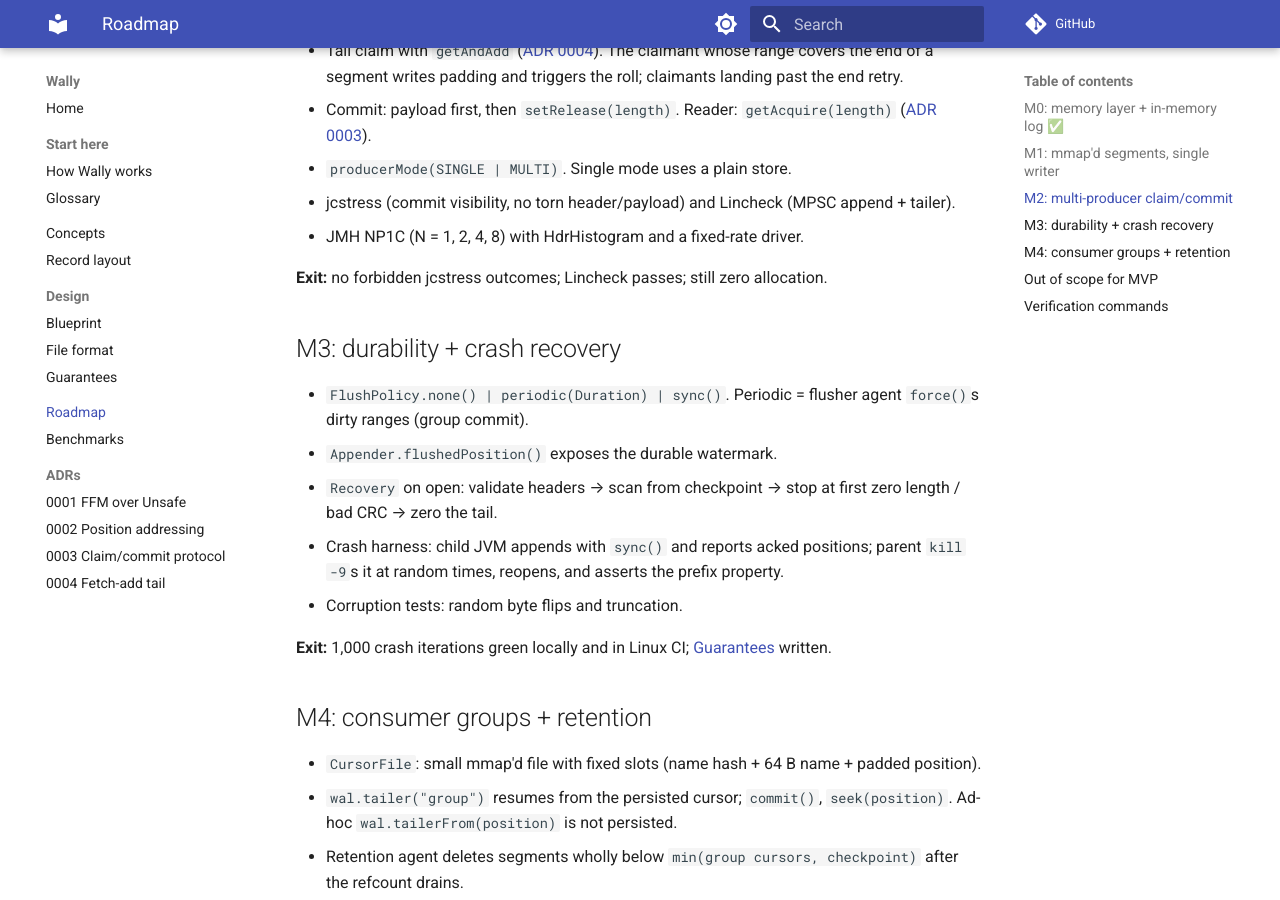
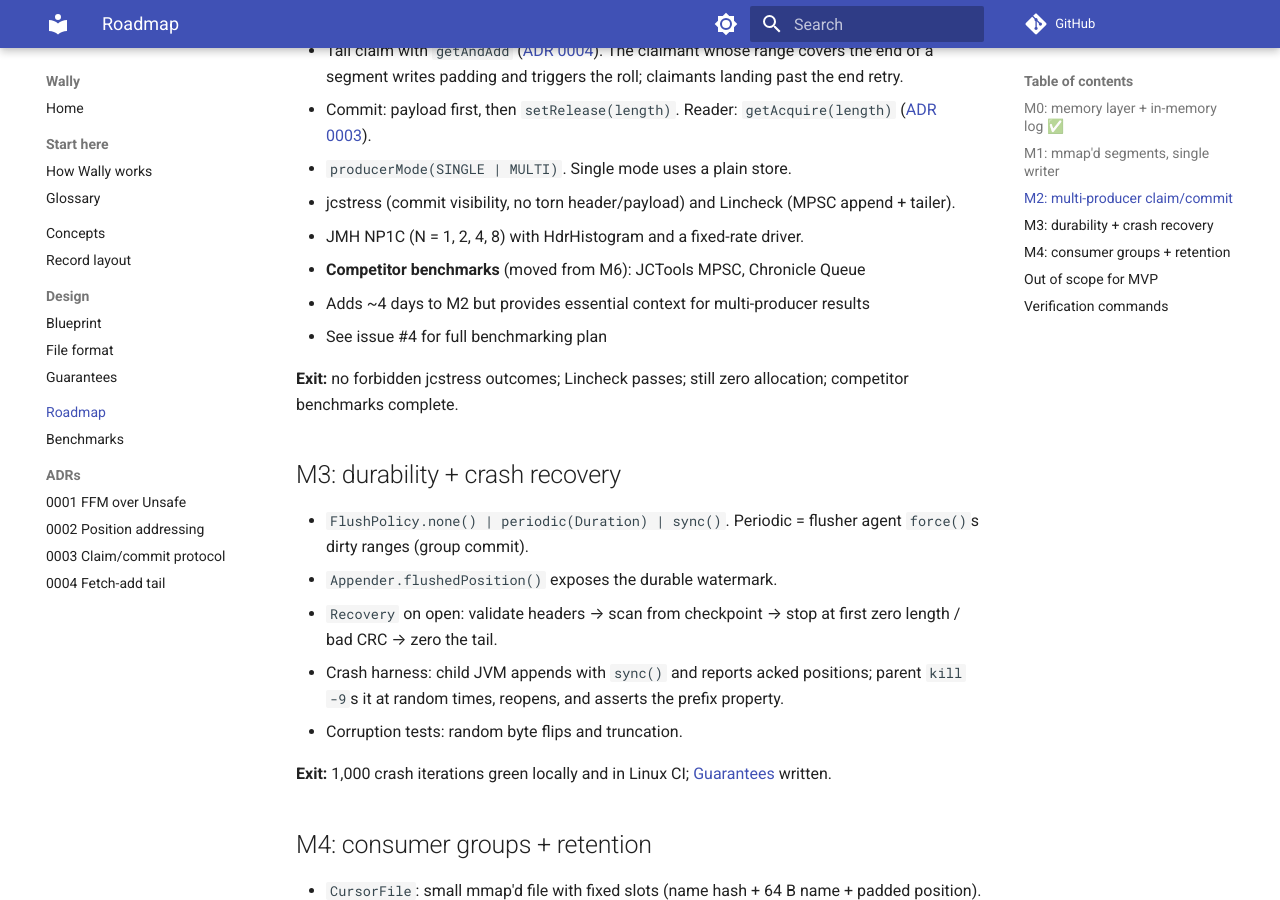
Before and after one commit to Kaushikdey647/wally, an MkDocs documentation site: the page built from docs/roadmap.md, in a window 1280 px wide and 900 px high, scrolled down 1367 px. Built offline with MkDocs 1.6.1 and Material for MkDocs 9.7.7, drawn with Linux system fonts in a browser that asks for light colours; comment, search, counter and statistics services are not loaded; the version menu is left out.

Commit message:
docs: move competitor benchmarking from M6 to M2
Part of #4.

Competitor benchmarks (JCTools MPSC, Chronicle Queue) now part of M2
scope. This provides essential context for multi-producer results and
leverages the NP1C infrastructure being built anyway.

Adds ~4 days effort to M2 but high value:
- JCTools: ~1 day (in-memory MPSC baseline)
- Chronicle Queue: ~2-3 days (persistent queue competitor)

Full benchmarking plan documented in issue #4.

Co-Authored-By: Claude Sonnet 4.5 <noreply@anthropic.com>

```diff
--- a/docs/roadmap.md
+++ b/docs/roadmap.md
@@ -36,8 +36,11 @@ flowchart LR
 - `producerMode(SINGLE | MULTI)`. Single mode uses a plain store.
 - jcstress (commit visibility, no torn header/payload) and Lincheck (MPSC append + tailer).
 - JMH NP1C (N = 1, 2, 4, 8) with HdrHistogram and a fixed-rate driver.
+- **Competitor benchmarks** (moved from M6): JCTools MPSC, Chronicle Queue
+  - Adds ~4 days to M2 but provides essential context for multi-producer results
+  - See issue #4 for full benchmarking plan
 
-**Exit:** no forbidden jcstress outcomes; Lincheck passes; still zero allocation.
+**Exit:** no forbidden jcstress outcomes; Lincheck passes; still zero allocation; competitor benchmarks complete.
 
 ## M3: durability + crash recovery
 
```
